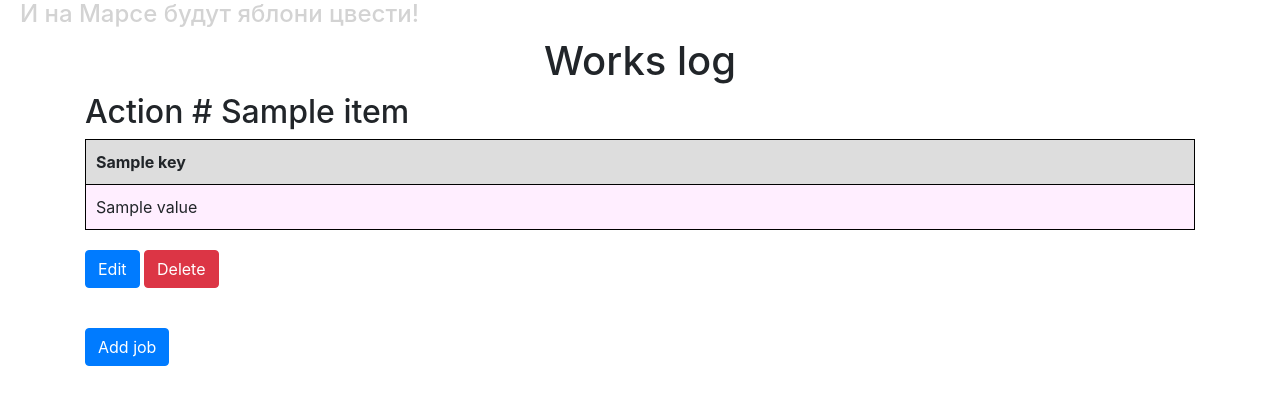
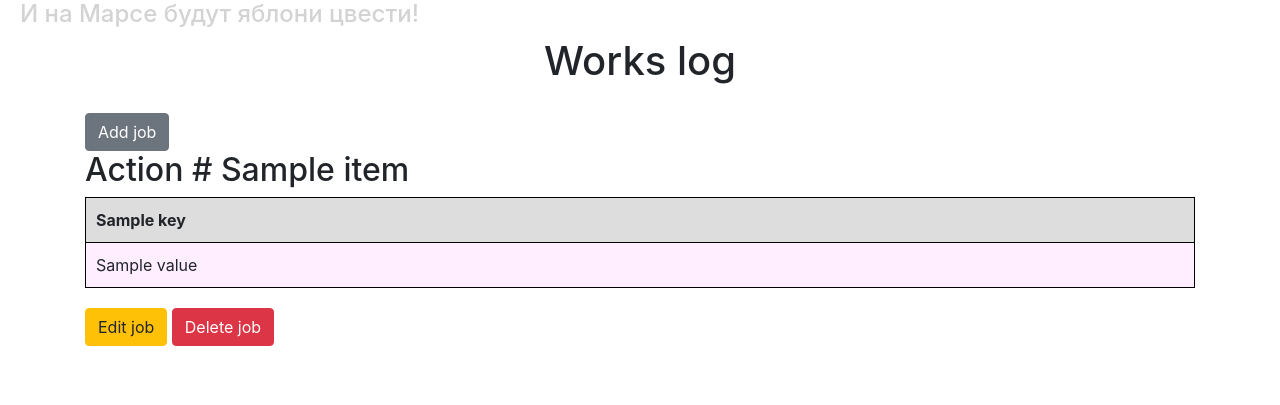
Before and after one commit to pusheen1024/login_form, a Flask app: template templates/journal.html in a window 1280 px wide. Shown: the part 120-525 px from the top of the page. Run offline with Flask 3, Linux system fonts and the light colour scheme; the template is opened without the code that fills it: most values are stand-ins (such as "Sample title", 1, 10 or a date in 2020); some libraries are stand-ins or nearby versions.

Commit message:
Add buttons

```diff
--- a/templates/journal.html
+++ b/templates/journal.html
@@ -3,6 +3,9 @@
 {% block content %}
 <div>
 <div align='center'><h1>Works log</h1></div>
+<div>
+<a class="btn btn-secondary add-job" href="/add_job">Add job</a>
+</div>
 {% for item in jobs %}
 	<h2>Action # {{ item[1] }}</h2>
 	<table>
@@ -15,7 +18,12 @@
 		<tr>
 		{% for value in item[0].values() %}
 		{% if loop.last %}
-		<td style='background-color: #ffeeff'>{{ value }}</td>
+		{% if not value %}
+		{% set color = '#eeffee' %}
+		{% else %}
+		{% set color = '#ffeeff' %}
+		{% endif %}
+		<td style='background-color: {{ color }}'>{{ value }}</td>
 		{% else %}
 		<td>{{ value }}</td>
 		{% endif %}
@@ -23,12 +31,9 @@
 		</tr>
 	</table>
 	<div class="edit-buttons">
-	<a class="btn btn-primary" href="/edit_job/{{ loop.index }}">Edit</a>
-	<a class="btn btn-danger" href="/delete_job/{{ loop.index }}">Delete</a>
+	<a class="btn btn-warning" href="/edit_job/{{ loop.index }}">Edit job</a>
+	<a class="btn btn-danger" href="/delete_job/{{ loop.index }}">Delete job</a>
 	</div>
 {% endfor %}
 </div>
-<div>
-<a class="btn btn-primary add-job" href="/add_job">Add job</a>
-</div>
 {% endblock %}
```
Also changed, not shown: add_job.py (line endings or trailing spaces), login_form.py (line endings or trailing spaces).
